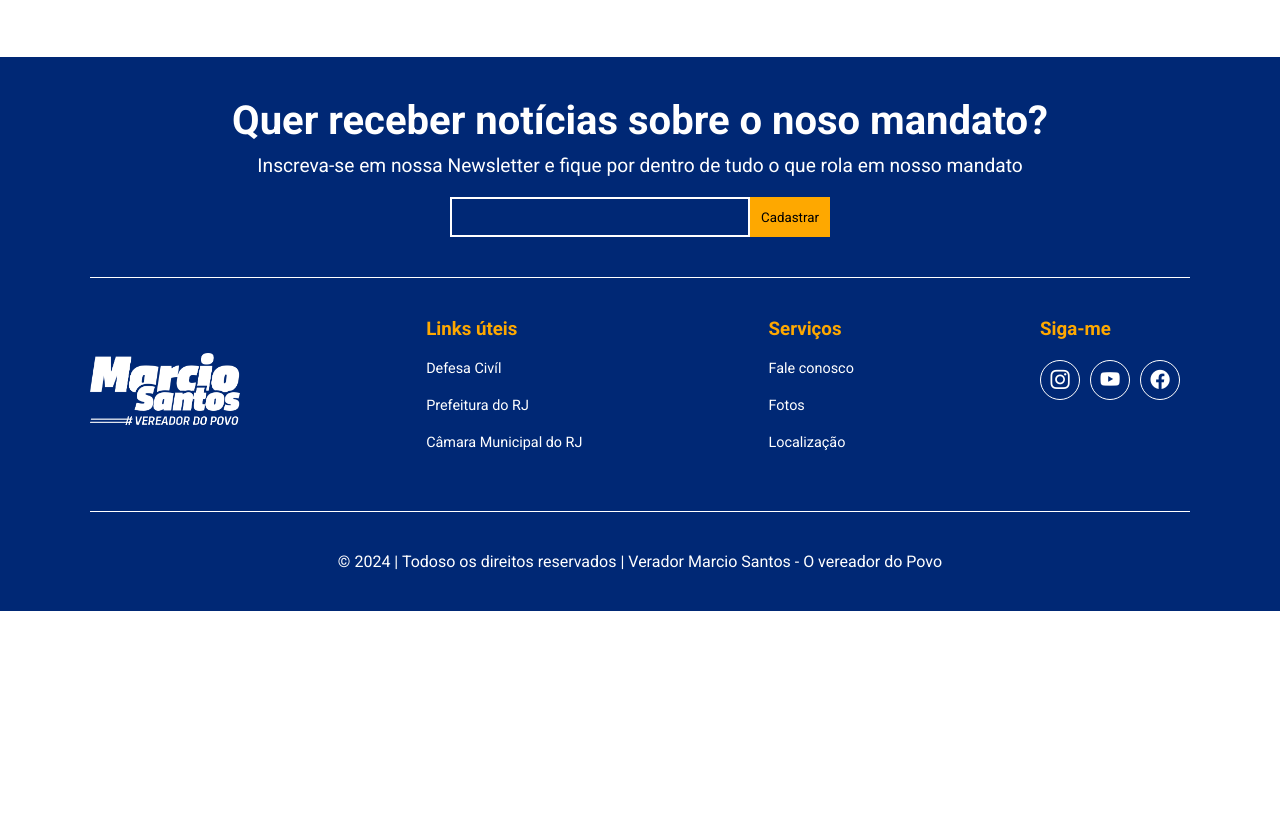
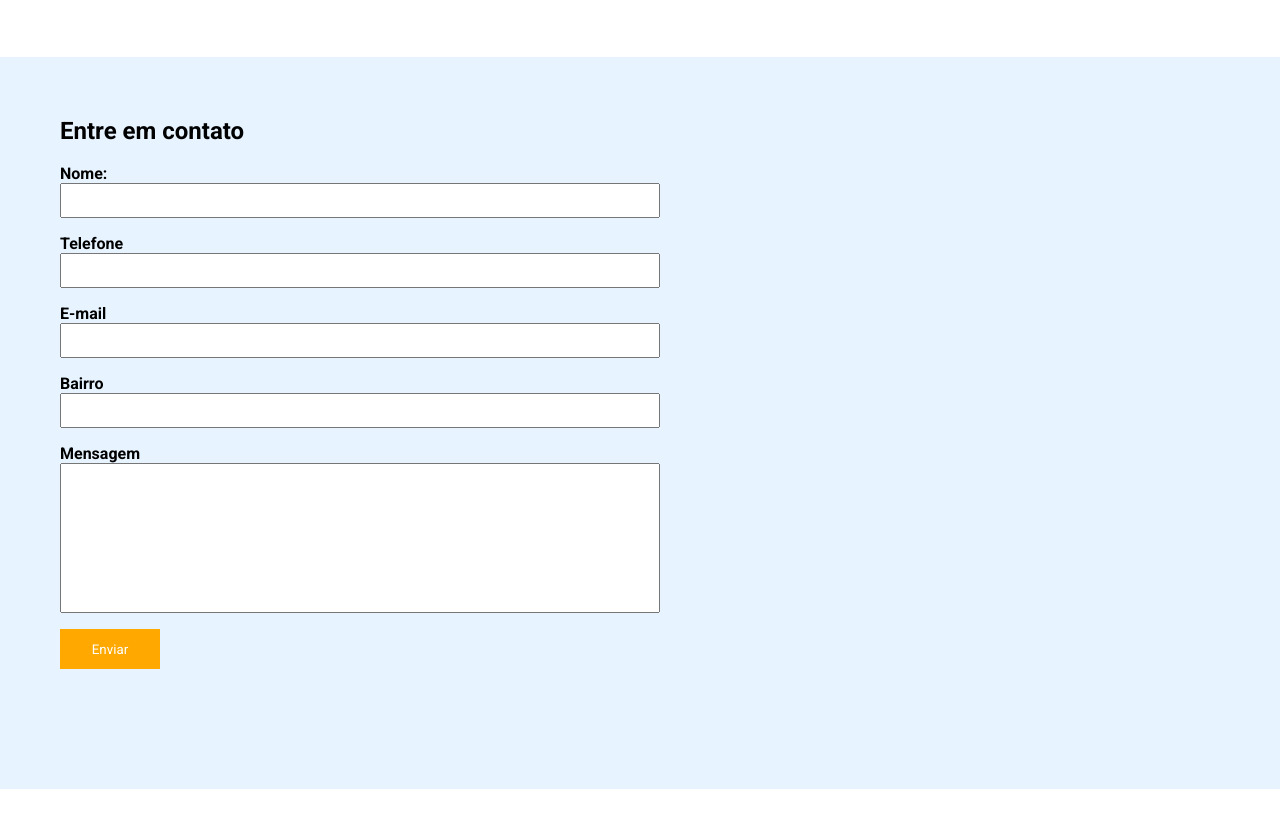
Before and after one commit to Alonsorj55021/sitemarcio, a plain HTML site: page index.html in a window 1280 px wide. Shown: the part 1934-2762 px from the top of the page. Before the commit the page ends 2545 px from the top, so only its background shows below. Drawn offline with nearby package versions, Linux system fonts and the light colour scheme.

Commit message:
Add files via upload

```diff
--- a/index.html
+++ b/index.html
@@ -138,27 +138,51 @@
 
 </section>
 
+<section>
+    <div class="contato">
+        <h2>Entre em contato</h2>
+        <br>
+        <form>
+            <div class="form-campo">
+                <label for="Nome">Nome:</label>
+                <input type="text" id="nome" name="nome">
+            </div>
+            <div class="form-campo">
+                <label for="telefone">Telefone</label>
+                <input type="text" id="telefone" name="telefone">
+            </div>
+            <div class="form-campo">
+                <label for="email">E-mail</label>
+                <input type="email" id="email" name="email">
+            </div>
+            <div class="form-campo">
+                <label for="bairro">Bairro</label>
+                <input type="text" id="bairro" name="bairro">
+            </div>
+            <div class="form-campo">
+                <label for="mensagem">Mensagem</label>
+                <textarea id="mensagem" name="mensagem"></textarea>
+            </div>
+            <button id="enviar" type="submit">Enviar</button>
+        </form>
+    </div>
+</section>
+
     <script type="text/javascript" src="https://code.jquery.com/jquery-1.11.0.min.js"></script>
     <script type="text/javascript" src="https://code.jquery.com/jquery-migrate-1.2.1.min.js"></script>
     <script type="text/javascript" src="https://cdn.jsdelivr.net/npm/slick-carousel@1.8.1/slick/slick.min.js"></script>
-    <script>
-        $(document).ready(function(){
-            $('#banner').slick({
-                autoplay:true
-            });
+    <script src="./js/jquery.mask.min.js"></script>
+    <script src="./js/jquery.validate.min.js"></script>
+    <script src="./js/messages_pt_BR.min.js"></script>
+    <script src="./main.js"></script>
 
-            $('.menu-hamburguer').click(function() {
-                $('nav').slideToggle();
-            })
-        })
-    </script>
     <footer>
         <div class="interface">
             <section class="line-footer1">
                 <h2>Quer receber notícias sobre o noso mandato?</h2>
                 <p>Inscreva-se em nossa Newsletter e fique por dentro de tudo o que rola em nosso mandato</p>
                 <form action="">
-                    <input type="email" name="" id="">
+                    <input type="email" name="" id="cadastrar">
                     <input type="submit" value="Cadastrar">
                 </form>
             </section>
--- a/main.css
+++ b/main.css
@@ -34,7 +34,10 @@ header > .container {
 header {
     background-color: #002875;
     padding-top: 16px;
-
+    position: sticky;
+    top: 0;
+    left: 0;
+    z-index: 1;
 }
 
 nav {
@@ -155,6 +158,7 @@ nav li a{
 }
 
 footer {
+    margin-top: 120px;
     background-color: #002875;
     color: #ffffff;
     padding: 40px 0;
@@ -162,6 +166,7 @@ footer {
 
 footer .line-footer1 {
     text-align: center;
+    align-content: center;
     border-bottom: 1px solid #ffffff;
     padding-bottom: 40px;
 }
@@ -176,12 +181,15 @@ footer .line-footer1 {
 }
 
 .line-footer1 form {
+    margin-left: 35%;
+    align-content: center;
     display: flex;
     align-items: center;
-    justify-content: center;
+    text-align: center;
 }
 
 .line-footer1 form input[type=email] {
+    align-content: center;
     width: 300px;
     height: 40px;
     background: transparent;
@@ -242,6 +250,11 @@ footer .line-footer2 .box-line-footer {
     display: flex;
 }
 
+.contato {
+    padding: 60px;
+    background-color: #e7f4ff;
+}
+
 .box-line-footer .btn-redes button {
     width: 40px;
     height: 40px;
@@ -255,7 +268,47 @@ footer .line-footer2 .box-line-footer {
     transition: .2s;
 }
 
+#enviar {
+    width: 100px;
+    height: 40px;
+    background-color: #fea800;
+    cursor: pointer;
+    color: #ffffff;
+    transition: .2s;
+    margin-bottom: 60px;
+    border: none;
+}
+
+#enviar:hover {
+    background-color: #002875;
+}
+
 .box-line-footer .btn-redes button:hover {
     background-color: #fea800;
     border-color: #fea800;
 }
+
+.form-campo {
+    margin-bottom: 16px;
+}
+
+.form-campo label {
+    font-weight: bold;
+    display: block;
+}
+
+.form-campo input,
+.form-campo textarea {
+    width: 100%;
+    display: block;
+    padding: 8px;
+}
+
+.form-campo textarea {
+    resize: none;
+    height: 150px;
+}
+
+form {
+    max-width: 600px;
+}
--- a/main.js
+++ b/main.js
@@ -0,0 +1,44 @@
+$(document).ready(function() {
+    $('#banner').slick({
+        autoplay:true
+    });
+
+    $('.menu-hamburguer').click(function() {
+        $('nav').slideToggle();
+    })
+
+    $('#telefone').mask('(00) 00000-0000')
+
+    $('form').validate({
+        rules: {
+            nome: {
+                required: true
+            },
+            email: {
+                required: true,
+                email: true
+            },
+            telefone: {
+                required: true
+            },
+            bairro: {
+                required: true
+            },
+            mensagem: {
+                required: false
+            }
+        },
+        messages: {
+            nome:'Por favor, insira o seu nome'
+        },
+        submitHandler: function(form) {
+            console.log(form)
+        },
+        invalidHandler: function(evento, validador) {
+            let camposIncorretos = validador.numberOfInvalids();
+            if (camposIncorretos) {
+                alert(`Existem ${camposIncorretos} campos incorretos`)
+            }
+        }
+    })
+})
```
